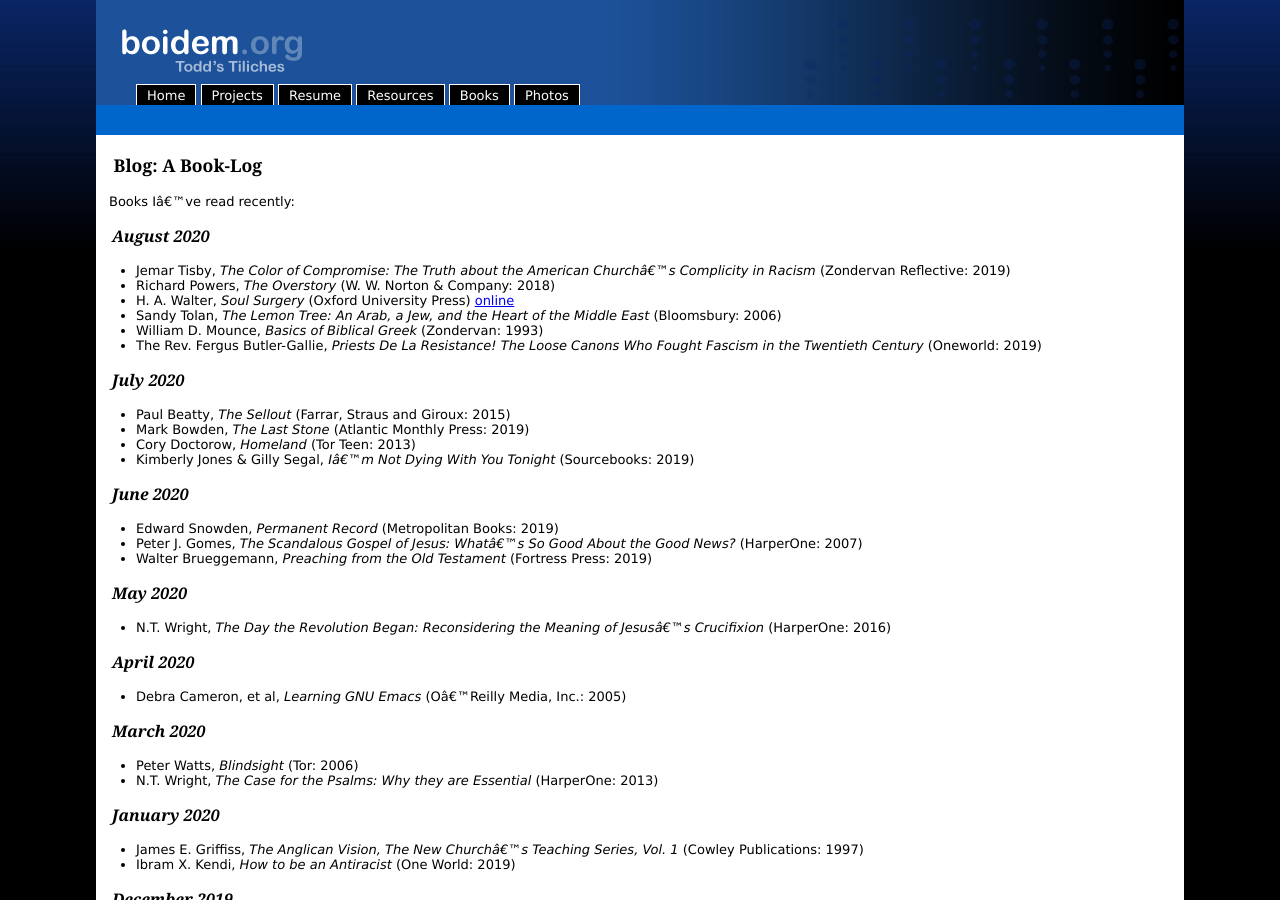
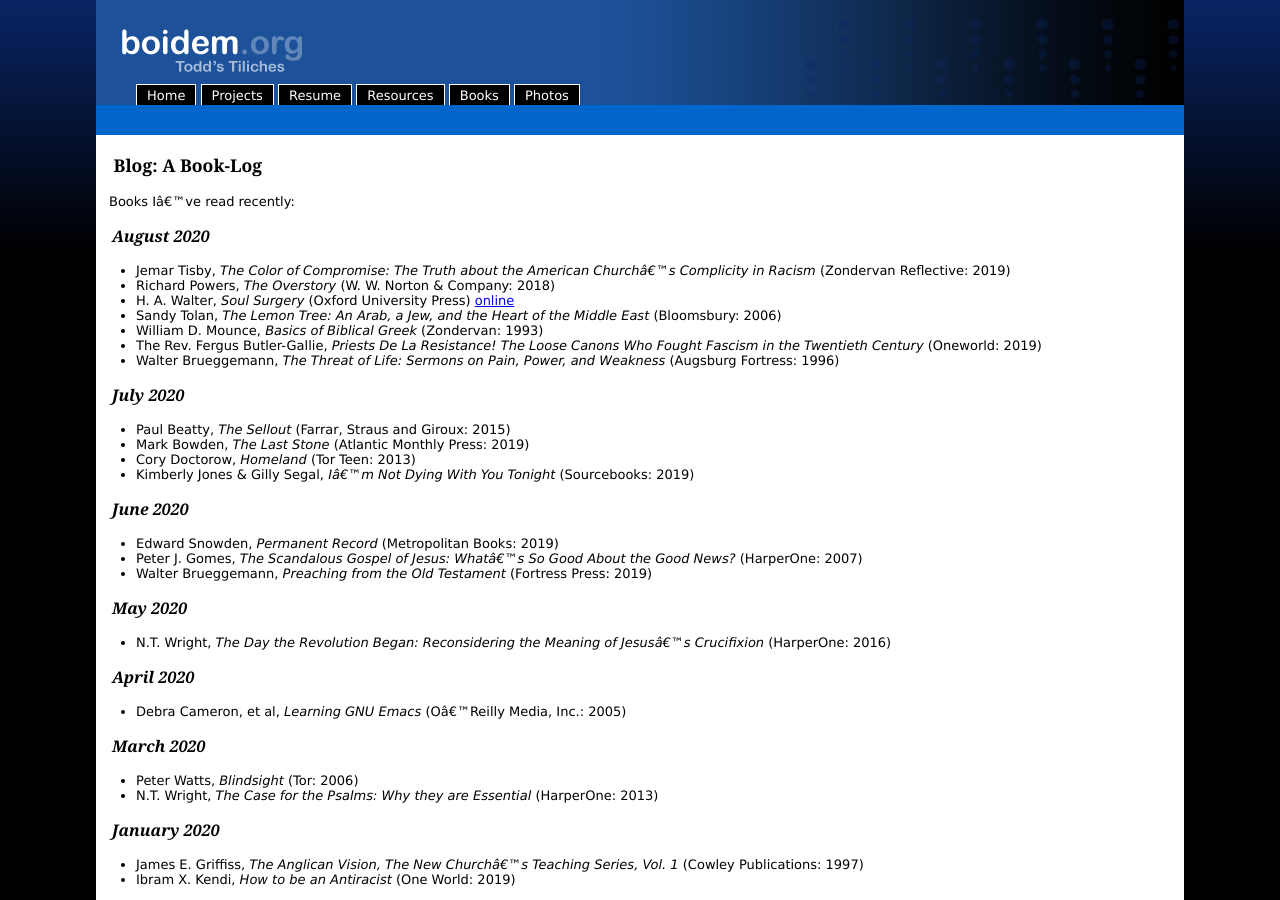
Before and after one commit to toddfoster/toddfoster.github.com, a Jekyll site: the page built from books.md, in a window 1280 px wide and 900 px high. Built offline with Jekyll 4.4.1, drawn with Linux system fonts in a browser that asks for light colours.

Commit message:
brueggemann

```diff
--- a/books.md
+++ b/books.md
@@ -14,6 +14,7 @@ Books I've read recently:
 * Sandy Tolan, _The Lemon Tree: An Arab, a Jew, and the Heart of the Middle East_ (Bloomsbury: 2006)
 * William D. Mounce, _Basics of Biblical Greek_ (Zondervan: 1993)
 * The Rev. Fergus Butler-Gallie, _Priests De La Resistance! The Loose Canons Who Fought Fascism in the Twentieth Century_ (Oneworld: 2019)
+* Walter Brueggemann, _The Threat of Life: Sermons on Pain, Power, and Weakness_ (Augsburg Fortress: 1996)
 
 ## July 2020
 * Paul Beatty, _The Sellout_ (Farrar, Straus and Giroux: 2015)
```
